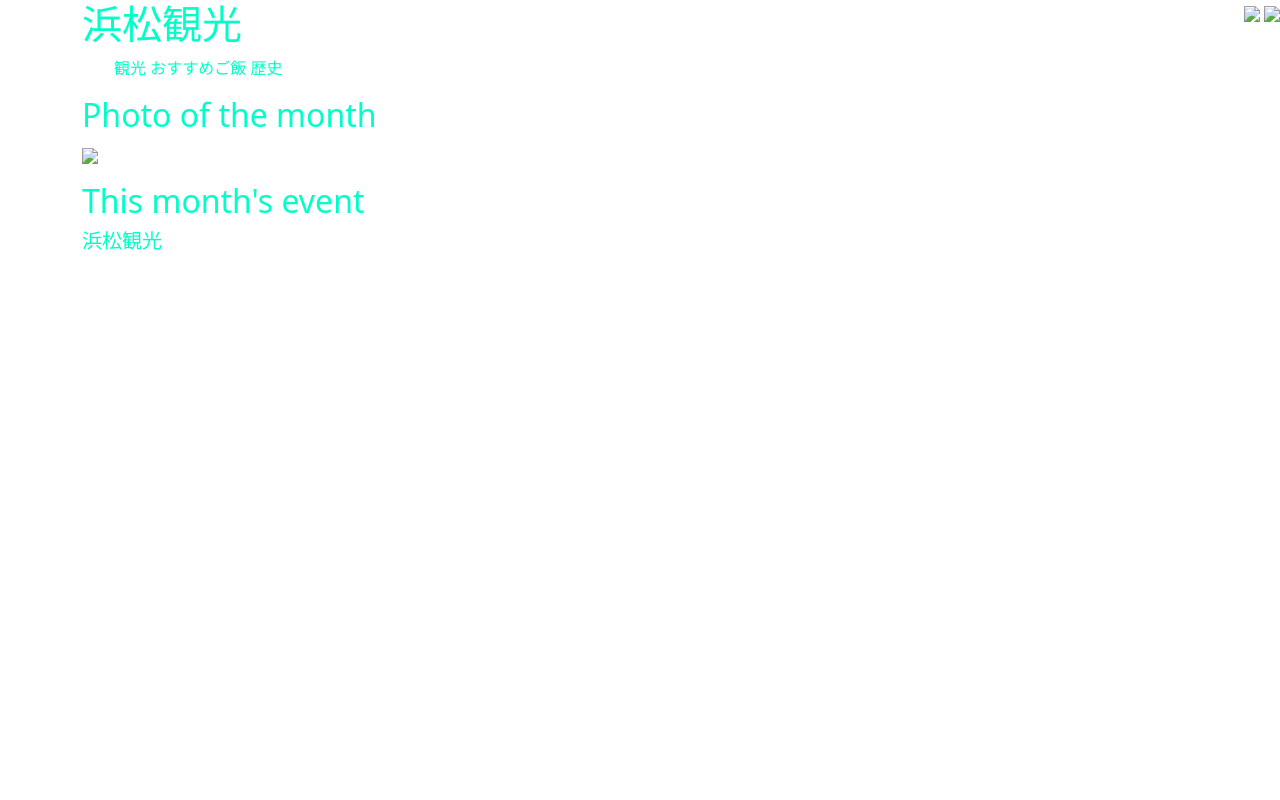
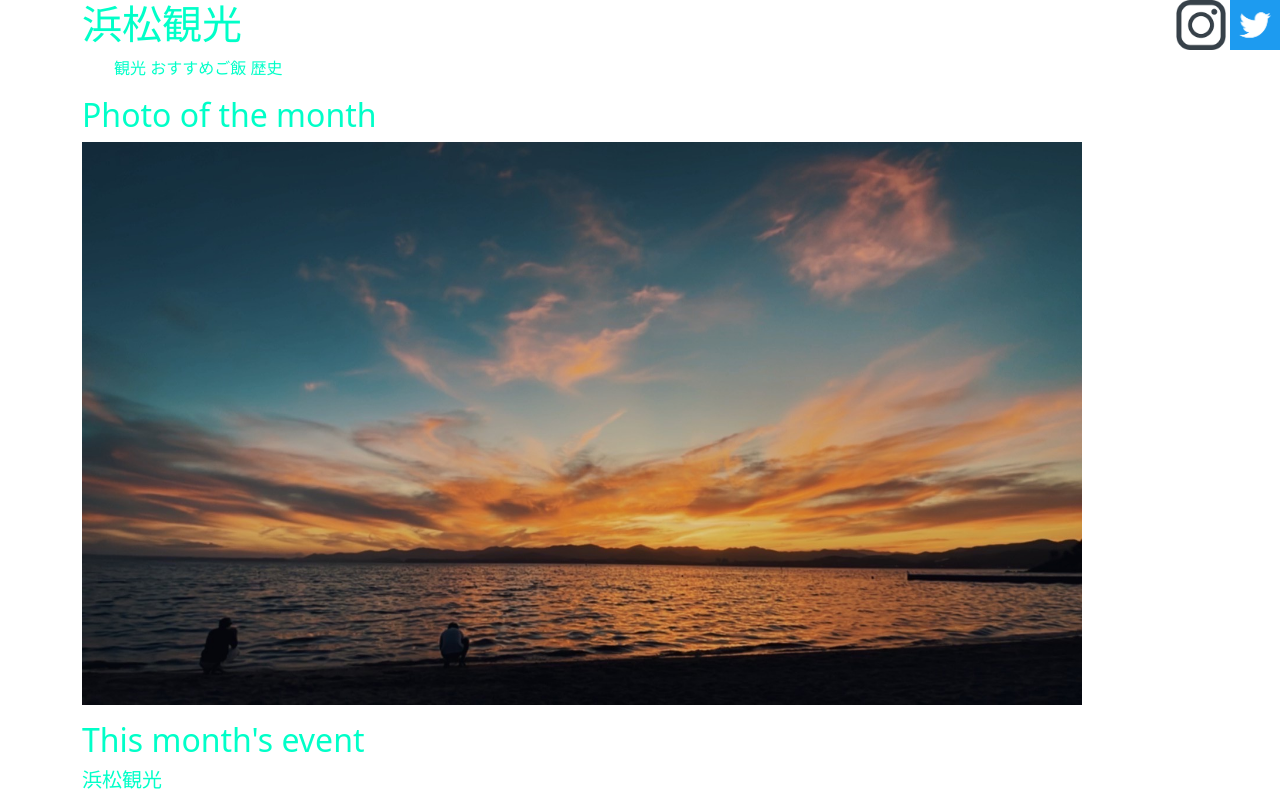
Before and after one commit to mikkabiorange/Hamamtu, a plain HTML site: page index.html in a window 1280 px wide. Drawn offline with nearby package versions, Linux system fonts and the light colour scheme.

Commit message:
Update index.html

```diff
--- a/index.html
+++ b/index.html
@@ -22,14 +22,14 @@
                     <li>
                         <a href="https://www.instagram.com/orange_3days/" target="_blank">
                             <p class="sample">
-                            <img src="/img/common/images2.png">
+                            <img src="/images2.png">
                         </P>
                         </a>
                     </li>
                     <li>
                         <a href="https://twitter.com/Ninja4004066605" target="_blank">
                             <p class="sample">
-                            <img src="/img/common/Twitter social icons - square - blue.png">
+                            <img src="/Twitter social icons - square - blue.png">
                         </P>
                         </a>
                     </li>
@@ -67,7 +67,7 @@
         <div class="container">
             <h2>Photo of the month</h2>
         <p class="sample2">
-        <img src="/img/common/IMG_1857.JPG">
+        <img src="/IMG_1857.JPG">
     </p>
         <h2>This month's event</h2>
     </div>
```
